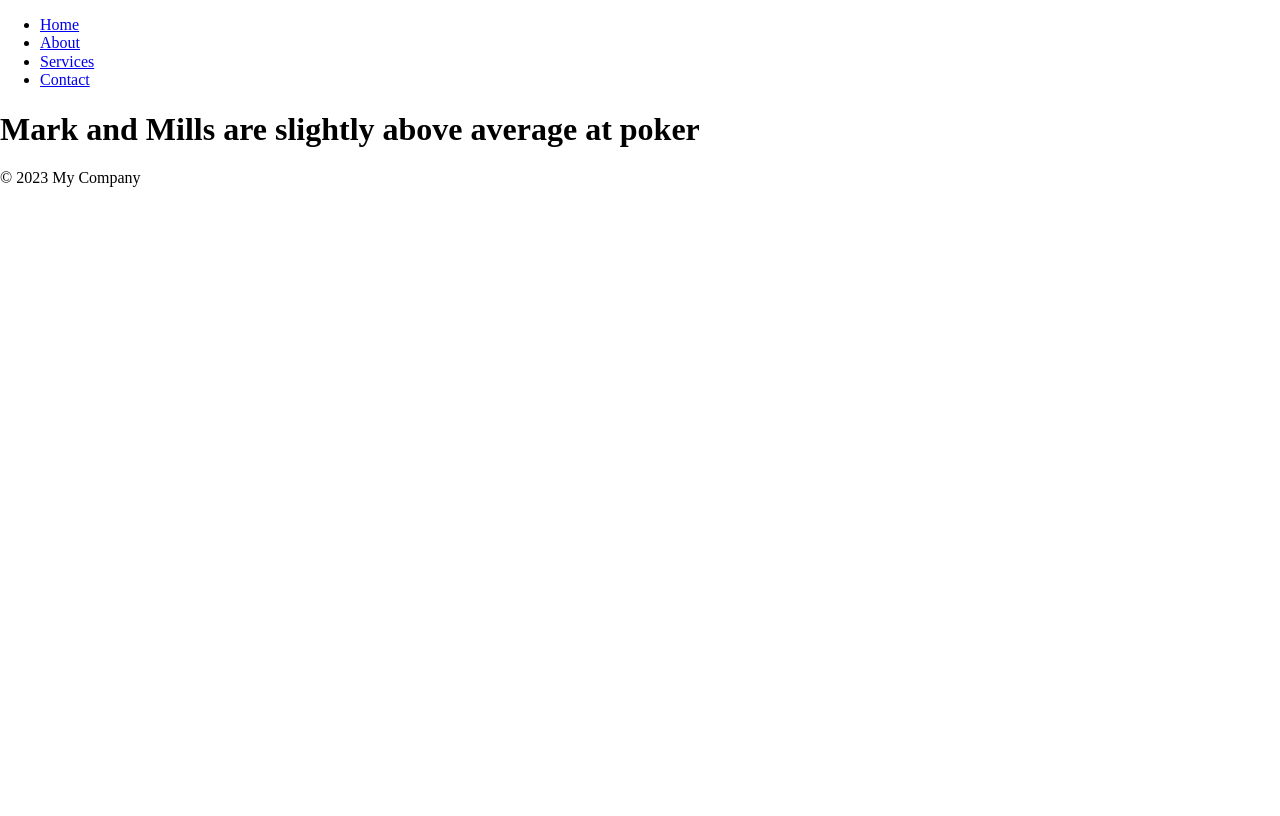
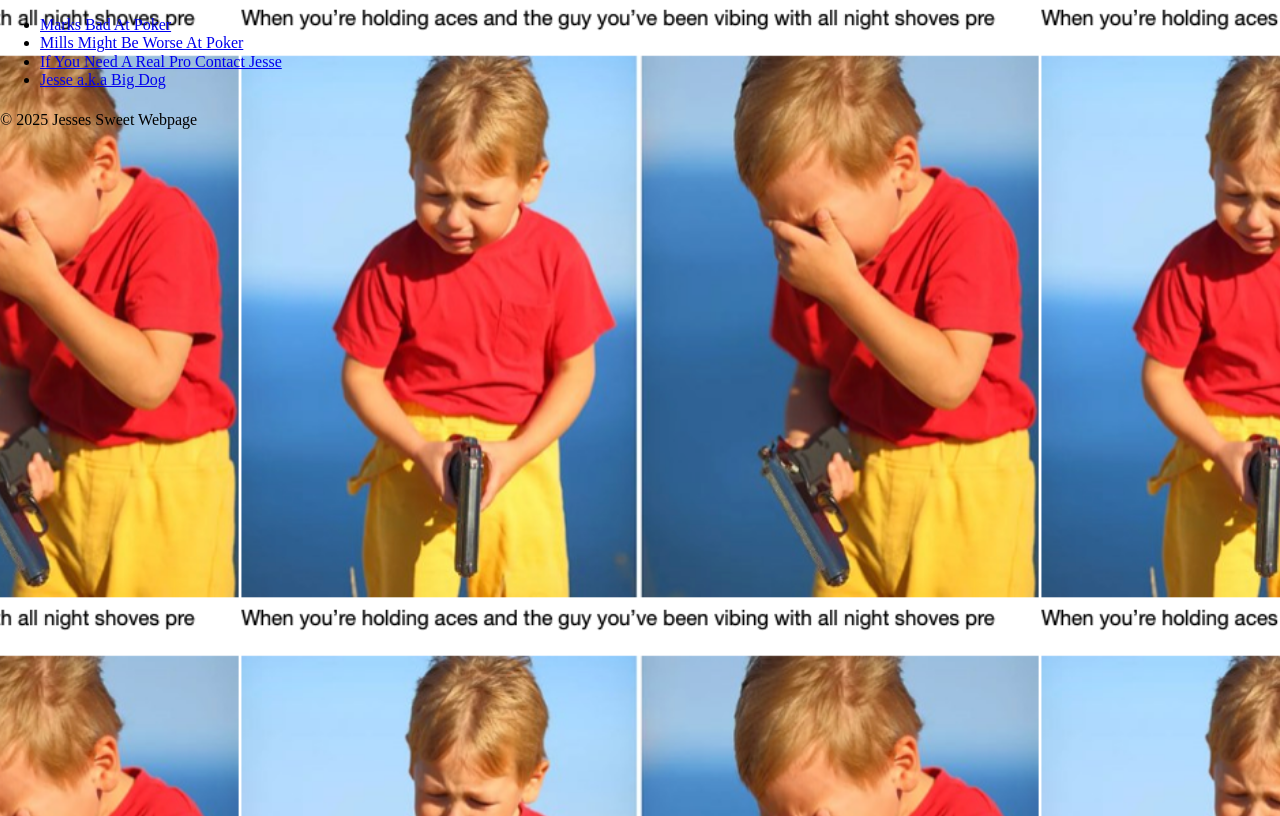
Before and after one commit to jesseschl/shotgun, a Django app: page /bets/ in a window 1280 px wide. Before the commit the page ends 187 px from the top, so only its background shows below. Run offline with Django 5.2, Linux system fonts and the light colour scheme.

Commit message:
mark is weak

```diff
--- a/app/bets/templates/base.html
+++ b/app/bets/templates/base.html
@@ -1,3 +1,4 @@
+{% load static %}
 <!DOCTYPE html>
 <html lang="en">
 <head>
@@ -6,25 +7,36 @@
     <title>My Basic Webpage</title>
     <link rel="stylesheet" href="https://cdnjs.cloudflare.com/ajax/libs/normalize/8.0.1/normalize.min.css">
     <link rel="stylesheet" href="styles.css">
+    <style>
+        body {
+            background-image: url("{% static 'lol.png' %}");
+            background-size: 800px 600px;
+            background-position: center center;
+            background-repeat: no-repeat;
+            background-attachment: fixed;
+            height: 100vh;
+            margin: 0;
+        }
+    </style>
 </head>
 <body>
     <header>
         <nav>
             <ul>
-                <li><a href="#home">Home</a></li>
-                <li><a href="#about">About</a></li>
-                <li><a href="#services">Services</a></li>
-                <li><a href="#contact">Contact</a></li>
+                <li><a href="#home">Marks Bad At Poker</a></li>
+                <li><a href="#about">Mills Might Be Worse At Poker</a></li>
+                <li><a href="#services">If You Need A Real Pro Contact Jesse</a></li>
+                <li><a href="#contact">Jesse a.k.a Big Dog</a></li>
             </ul>
         </nav>
     </header>
     <main>
         <section id="home">
-            <h1>Mark and Mills are slightly above average at poker</h1>
+            <h1></h1>
         </section>
     </main>
     <footer>
-        <p>&copy; 2023 My Company</p>
+        <p>&copy; 2025 Jesses Sweet Webpage</p>
     </footer>
     <script src="scripts.js"></script>
 </body>
--- a/app/shotgun/settings.py
+++ b/app/shotgun/settings.py
@@ -26,7 +26,10 @@
 DEBUG = True
 
 ALLOWED_HOSTS = [
+    "localhost",
+    "127.0.0.1",
     "shotgun-lr11.onrender.com"
+
 ]
 
 
```
Also changed, not shown: app/bets/static/images.jpg (added), app/bets/static/lol.png (added).
